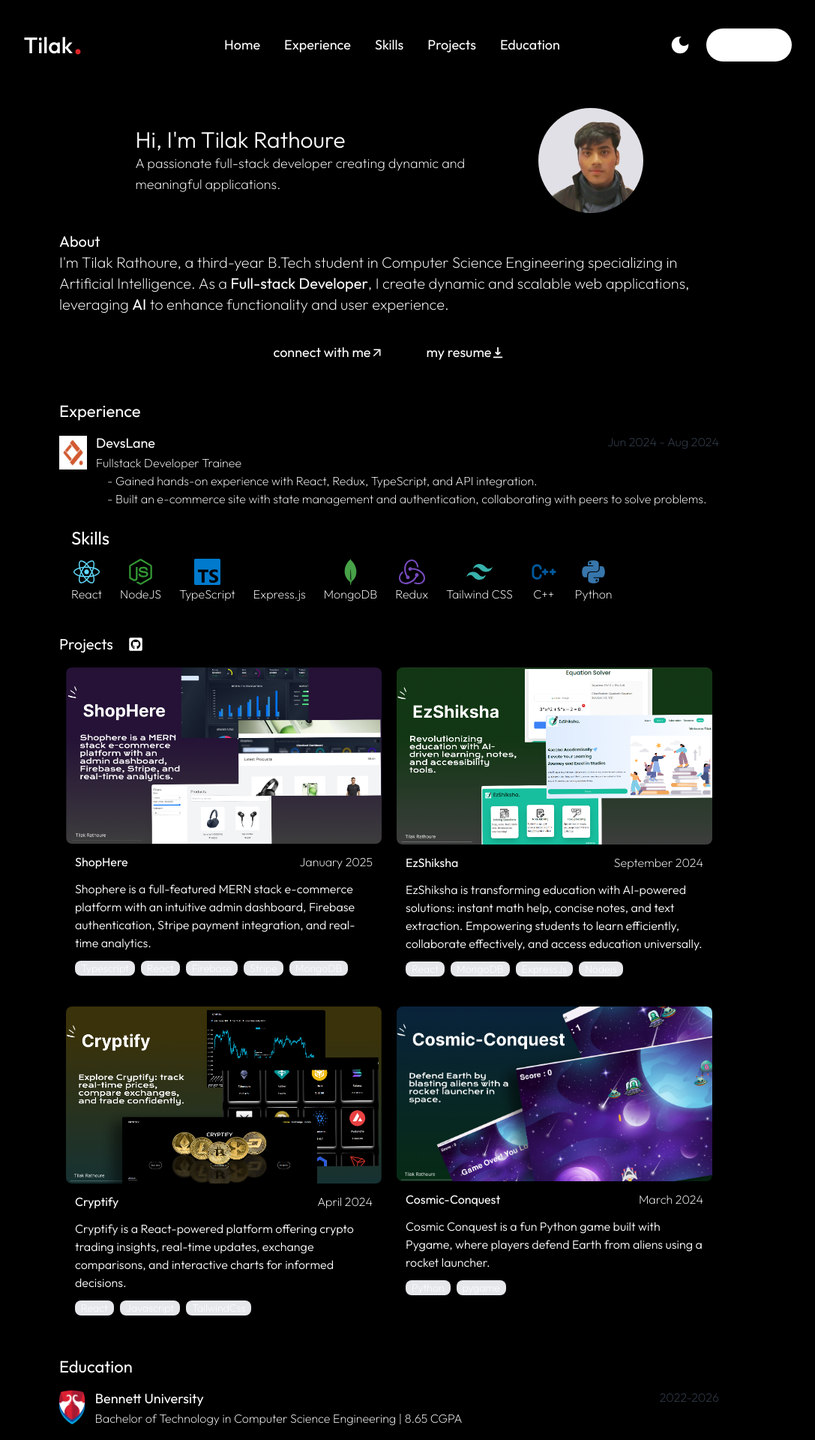
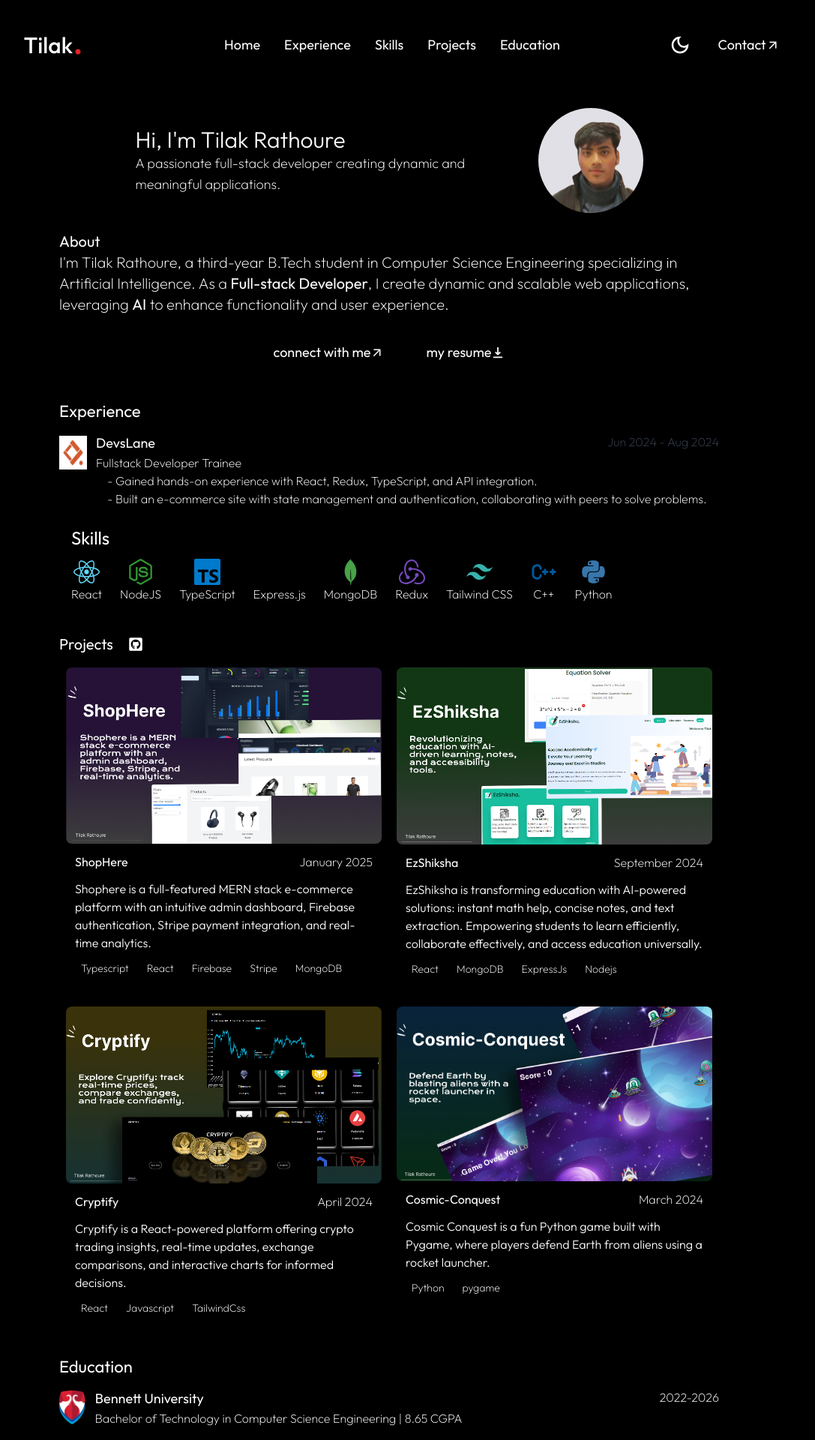
Before and after one commit to TilakRathoure/portfolio-website, a Next.js app: page / in a window 1280 px wide. Shown: the top 1920 px of the page at 75% size, without its empty margins (121-1208 px from the left). Built offline with nearby package versions, Linux system fonts and the light colour scheme; a web font is replaced by a local one.

Commit message:
fix dark mode

```diff
--- a/app/components/Contactform.tsx
+++ b/app/components/Contactform.tsx
@@ -1,11 +1,12 @@
 "use client";
 import axios from "axios";
-import React, { FormEvent } from "react";
+import React, { FormEvent, useContext } from "react";
 import { IconType } from "react-icons";
 import { FaGithubSquare } from "react-icons/fa";
 import { FaLinkedin } from "react-icons/fa";
 import { FaSquareTwitter } from "react-icons/fa6";
 import { FaSquareInstagram } from "react-icons/fa6";
+import { Contextfirst } from "../page";
 
 type Icon = {
   icon: IconType;
@@ -32,6 +33,9 @@ const icons: Icon[] = [
 ];
 
 const Contactform = () => {
+
+  const {mode}=useContext(Contextfirst);
+
   const [result, setResult] = React.useState("");
 
   const onSubmit = async (event: FormEvent) => {
@@ -92,13 +96,16 @@ const Contactform = () => {
       </h1>
       <form
         onSubmit={onSubmit}
-        className="relative flex flex-col gap-10 w-full max-w-[670px]"
+        className=" relative flex flex-col gap-10 w-full max-w-[670px]"
       >
         {getintouch.map((e, i) => (
           <div className="relative" key={i}>
             <p className="absolute text-sm mb-3 -top-5 font-normal">
               {e.title}
             </p>
+
+            <div className="text-black">
+
             {e.name !== "message" ? (
               <input
                 className="border-b-[3px] border-black w-full text-base"
@@ -114,6 +121,10 @@ const Contactform = () => {
                 required
               />
             )}
+
+            </div>
+
+
           </div>
         ))}
 
--- a/app/components/Education.tsx
+++ b/app/components/Education.tsx
@@ -35,7 +35,7 @@ const Education = () => {
               alt={edu.alt}
             />
             <div className="relative w-full">
-              <p className="absolute top-0 right-0 font-extralight text-gray-700">{edu.duration}</p>
+              <p className="absolute top-0 right-0 font-extralight">{edu.duration}</p>
               <p className="text-lg">{edu.institution}</p>
               <span className="font-extralight">{edu.description} </span>
               <span className="font-extralight">{edu.additional}</span>
--- a/app/components/Footer.tsx
+++ b/app/components/Footer.tsx
@@ -1,7 +1,7 @@
 import React from "react";
 
 const Footer = () => {
-  return <div className="relative flex flex-col sm:flex-row sm:justify-between  w-full h-[25vh] text-white p-10 lg:px-[70px] bg-black mt-[100px] text-xl font-light">
+  return <div className="relative flex flex-col sm:flex-row sm:justify-between  w-full h-[25vh] text-white p-10 lg:px-[70px] bg-black text-xl font-light">
 
     <h1 className="text-nowrap">Tilak Rathoure</h1>
     <h1>tilakrathoure@gmail.com</h1>
--- a/app/components/Navbar.tsx
+++ b/app/components/Navbar.tsx
@@ -75,7 +75,7 @@ const Navbar = () => {
 
           <div className="cursor-pointer" onClick={()=>Setmode((prev)=>prev==="light"? "dark":"light")}>
                       {
-            mode!=="light"? (<MdDarkMode size={30} />):(<MdOutlineDarkMode  size={30}/>)
+            mode=="light"? (<MdDarkMode size={30} />):(<MdOutlineDarkMode  size={30}/>)
           }
           </div>
           <RxHamburgerMenu
@@ -84,7 +84,7 @@ const Navbar = () => {
             className="sm:hidden cursor-pointer"
           />
           <a href="#contact">
-            <div className="hidden bg-white sm:flex items-center justify-center shadow-md rounded-3xl px-4 cursor-pointer text-lg py-2 ">
+            <div className={`${mode==="dark"? "bg-black":"bg-white"} hidden sm:flex items-center justify-center shadow-md rounded-3xl px-4 cursor-pointer text-lg py-2 `}>
               Contact
               <MdArrowOutward />
             </div>
--- a/app/components/Projects.tsx
+++ b/app/components/Projects.tsx
@@ -1,12 +1,15 @@
-import React from "react";
+import React, { useContext } from "react";
 import { FaGithubSquare } from "react-icons/fa";
 import ezshiksha from "../../assets/shiksha.png";
 import cryptify from "../../assets/crypto.png";
 import Image, { StaticImageData } from "next/image";
 import python from "../../assets/cosmic.png";
 import shop from "../../assets/ShopHere.png"
+import { Contextfirst } from "../page";
 
 const Projects = () => {
+
+  const {mode}= useContext(Contextfirst);
   interface Projects {
     name: string;
     about: string;
@@ -101,7 +104,7 @@ const Projects = () => {
               <p className="font-light">{e.about}</p>
               <div className="flex gap-2 flex-wrap">
                 {e.tech.map((e, i) => (
-                  <div key={i} className="text-sm font-extralight rounded-lg px-2  bg-gray-200">
+                  <div key={i} className={`text-sm font-extralight rounded-lg px-2  ${mode!="dark"? "bg-gray-200" :"bg-black"}`}>
                     {e.name}
                   </div>
                 ))}
--- a/app/page.tsx
+++ b/app/page.tsx
@@ -1,6 +1,6 @@
 "use client";
 
-import React, { useState,createContext, useEffect } from "react";
+import React, { useState, createContext, useEffect } from "react";
 import Navbar from "./components/Navbar";
 import Header from "./components/Header";
 import Contactform from "./components/Contactform";
@@ -10,12 +10,13 @@ import Projects from "./components/Projects";
 import Footer from "./components/Footer";
 import Experience from "./components/Experience";
 
-
-export const Contextfirst = createContext(null);
+export const Contextfirst = createContext<{
+  mode: string;
+  Setmode: React.Dispatch<React.SetStateAction<string>>;
+} | null>(null);
 
 const Page = () => {
-
-    const [mode,Setmode]=useState<string>("dark");
+  const [mode, Setmode] = useState<string>("dark");
 
   useEffect(() => {
     if (mode === "dark") {
@@ -25,24 +26,20 @@ useEffect(() => {
     }
   }, [mode]);
 
-
   return (
-    <>
-    <Contextfirst.Provider value={{mode,Setmode}}>
+    <Contextfirst.Provider value={{ mode, Setmode }}>
       <div className="px-4 sm:px-12 xl:px-[200px] bg-white dark:bg-black dark:text-white">
-
         <Navbar />
         <Header />
-        <Experience/>
+        <Experience />
         <Skills />
         <Projects />
         <Education />
         <Contactform />
       </div>
+      <div className={`${mode === "dark" ? "bg-black" : "bg-white"} h-[100px]`}></div>
       <Footer />
-
     </Contextfirst.Provider>
-    </>
   );
 };
 
```
Lines whose indentation alone changed are shown as unchanged.
